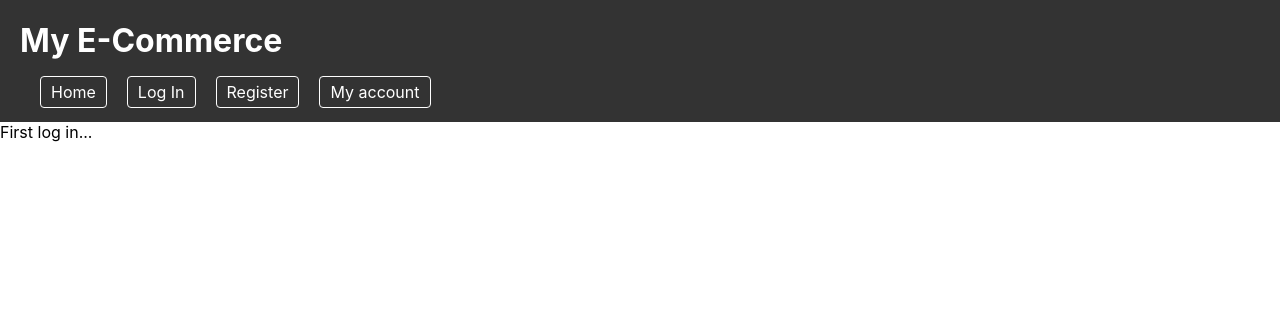
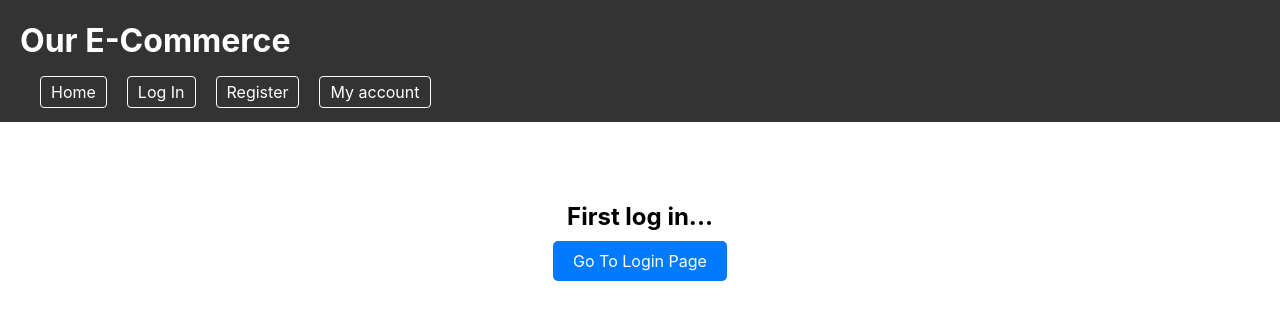
Before and after one commit to marcelmroz/e-commerce-frontend, a React (Create React App) app: page /account in a window 1280 px wide. Shown: the top 320 px of the page. Built offline with nearby package versions, Linux system fonts and the light colour scheme.

Commit message:
navigate to login page

```diff
--- a/src/components/Header.js
+++ b/src/components/Header.js
@@ -16,7 +16,7 @@ const Header = () => {
     <header className="site-header">
       <div className="header-content">
         <Link to="/" className="logo">
-          <h1>My E-Commerce</h1>
+          <h1>Our E-Commerce</h1>
         </Link>
         <nav className="navigation">
           <Link to="/" className="nav-link">Home</Link>
--- a/src/pages/CustomerAccountPage.js
+++ b/src/pages/CustomerAccountPage.js
@@ -1,4 +1,6 @@
 import React, { useState, useEffect } from 'react';
+import { Link } from 'react-router-dom';
+
 // import { useNavigate } from 'react-router-dom';
 import '../styles/CustomerAccountPage.css';
 
@@ -46,8 +48,13 @@ const CustomerAccountPage = () => {
   };
 
   if (!customerData) {
-    // navigate('/login');
-    return <div>First log in...</div>;
+    return (
+      <div className='main'>
+        <h2 className='first-log'>First log in...</h2>
+        <Link to="/login" className="btn btn-primary">Go To Login Page</Link>
+      </div>
+
+    );
   }
 
   return (
--- a/src/styles/CustomerAccountPage.css
+++ b/src/styles/CustomerAccountPage.css
@@ -4,3 +4,31 @@ margin: 50px auto;
 padding: 20px;
 border-radius: 4px;
 }
+
+.main {
+    display: flex;
+    flex-direction: column;
+    align-items: center;
+    justify-content: center;
+    max-width: 300px;
+    margin: 50px auto;
+    padding: 20px;
+    border-radius: 4px;
+}
+
+.first-log{
+    margin: 10px;
+}
+
+.btn-primary {
+    background-color: #007bff;
+    color: white;
+    padding: 10px 20px;
+    text-decoration: none;
+    border-radius: 5px;
+    transition: background-color 0.3s ease;
+  }
+
+  .btn-primary:hover {
+    background-color: #0056b3;
+  }
--- a/src/styles/Header.css
+++ b/src/styles/Header.css
@@ -9,7 +9,6 @@
     justify-content: space-between;
     align-items: center;
   }
-
 
   .header-content .logo {
     color: white;
```
